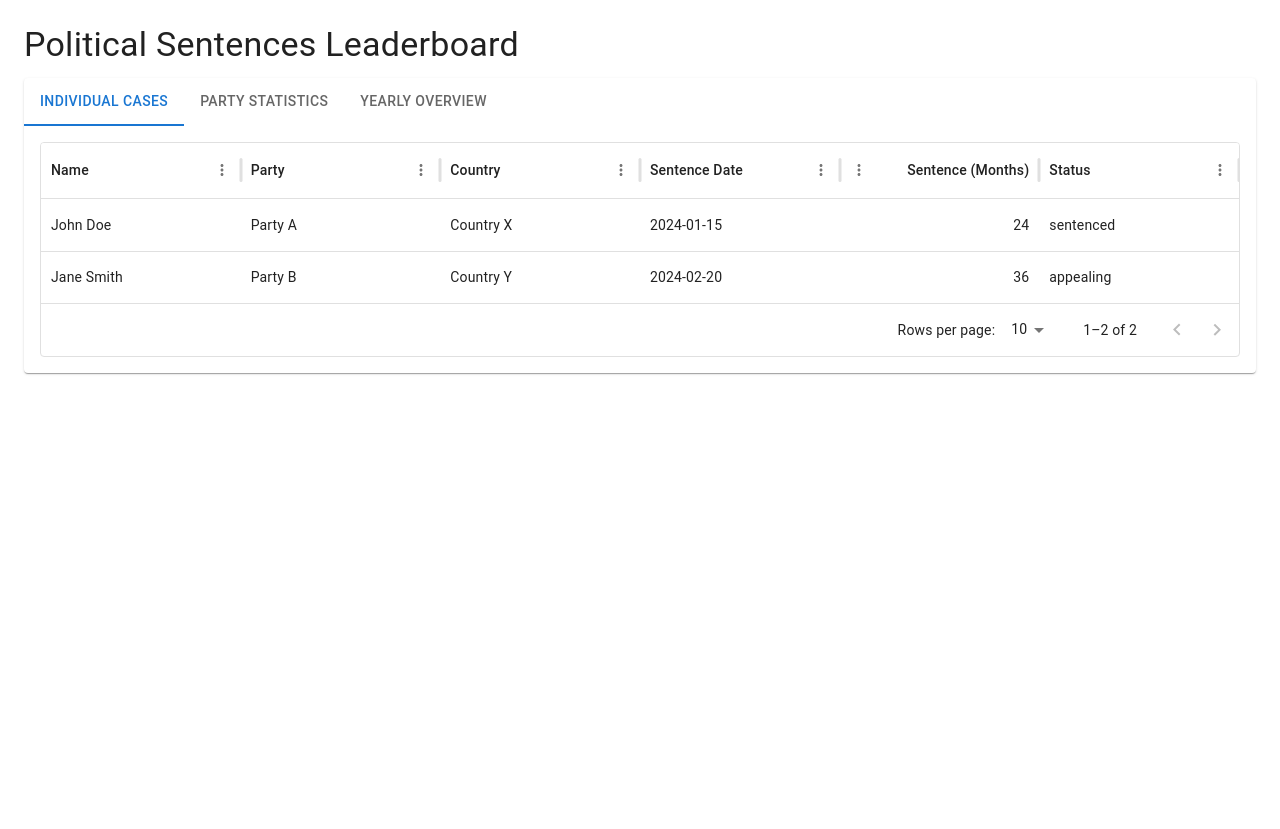
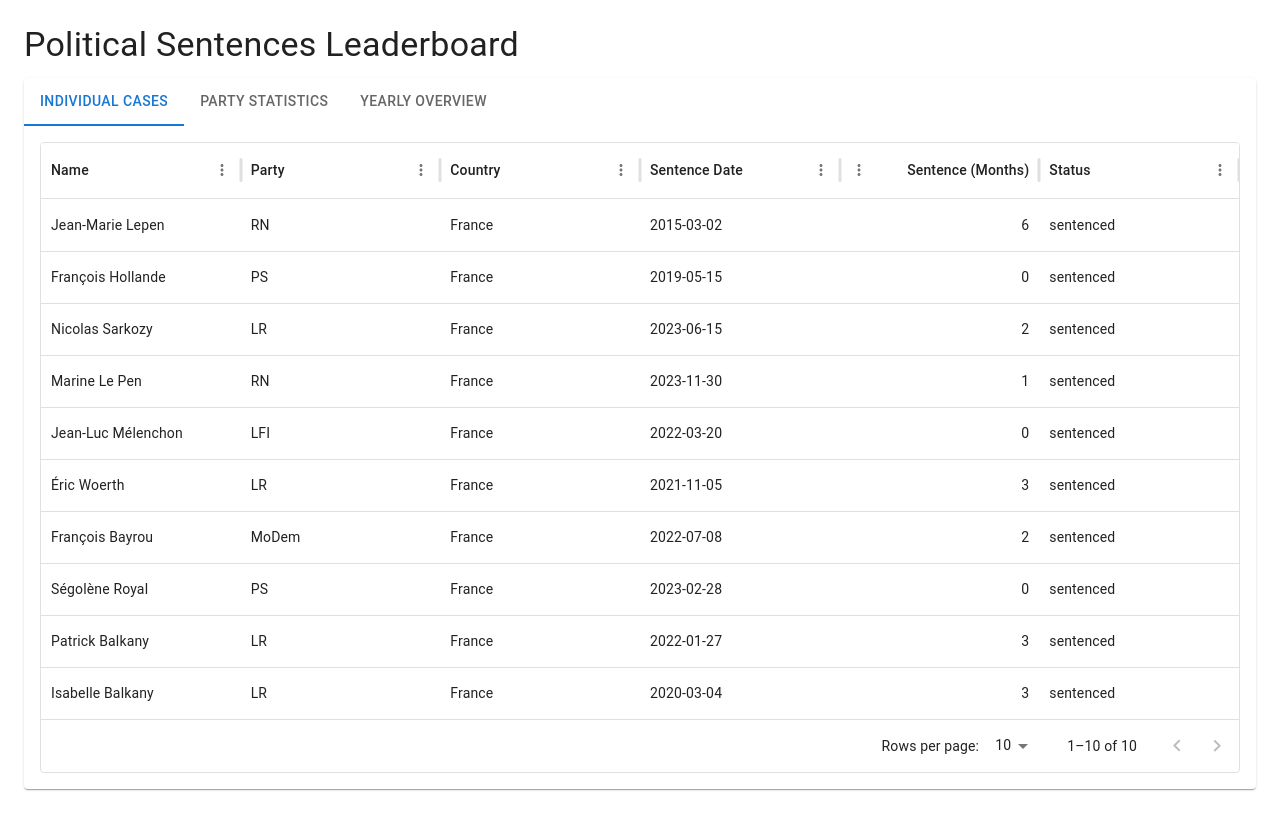
Before and after one commit to tuxtoby/nos-politiques-ont-du-talent, a React (Create React App) app: page / in a window 1280 px wide. Before the commit the page ends 800 px from the top, so only its background shows below. Built offline with nearby package versions, Linux system fonts and the light colour scheme.

Commit message:
🎨 Add more data and put it on data file

```diff
--- a/src/App.tsx
+++ b/src/App.tsx
@@ -1,34 +1,38 @@
-import React from 'react';
 import { ThemeProvider, CssBaseline, createTheme } from '@mui/material';
 import Leaderboard from './components/Leaderboard';
-import { PoliticalFigure } from './types';
+import { data } from './data/data';
+import type { PoliticalFigure } from './types';
+import type { Politician, Sentence } from './types/data';
 
-// Sample data
-const sampleData: PoliticalFigure[] = [
-  {
-    id: '1',
-    name: 'John Doe',
-    party: 'Party A',
-    politicalColor: '#FF0000',
-    country: 'Country X',
-    sentenceDate: '2024-01-15',
-    sentenceDuration: 24,
-    charges: ['Corruption', 'Fraud'],
-    status: 'sentenced',
-  },
-  {
-    id: '2',
-    name: 'Jane Smith',
-    party: 'Party B',
-    politicalColor: '#0000FF',
-    country: 'Country Y',
-    sentenceDate: '2024-02-20',
-    sentenceDuration: 36,
-    charges: ['Embezzlement'],
-    status: 'appealing',
-  },
-  // Add more sample data as needed
-];
+// Map political sides to colors
+const politicalColors: { [key: string]: string } = {
+  'far-right': '#000000',
+  'right': '#0000FF',
+  'center': '#FFA500',
+  'left': '#FF69B4',
+  'far-left': '#FF0000'
+};
+
+// Transform the data from data.jsonc to match the expected format
+const transformedData: PoliticalFigure[] = data.map((politician: Politician, index: number) => {
+  // Get the most recent sentence
+  const mostRecentSentence = politician.sentences.reduce((latest: Sentence, current: Sentence) => {
+    return new Date(current.date) > new Date(latest.date) ? current : latest;
+  }, politician.sentences[0]);
+
+  return {
+    id: String(index + 1),
+    name: politician.name,
+    party: politician['political-group'],
+    politicalColor: politicalColors[politician['political-side']] || '#808080',
+    country: 'France', // All politicians are from France
+    sentenceDate: mostRecentSentence.date,
+    sentenceDuration: mostRecentSentence['prison-time'],
+    charges: politician.sentences.map((s: Sentence) => s.type),
+    status: 'sentenced', // Default status since we don't have this info in the data
+    fine: politician.sentences.reduce((total: number, s: Sentence) => total + s.fine, 0)
+  };
+});
 
 const theme = createTheme({
   palette: {
@@ -46,7 +50,7 @@ function App() {
   return (
     <ThemeProvider theme={theme}>
       <CssBaseline />
-      <Leaderboard data={sampleData} />
+      <Leaderboard data={transformedData} />
     </ThemeProvider>
   );
 }
--- /dev/null
+++ b/src/data/data.ts
@@ -0,0 +1,225 @@
+export const data = [
+    {
+        "name": "Jean-Marie Lepen",
+        "political-group": "RN",
+        "political-side": "far-right",
+        "sentences": [
+            {
+                "type": "corruption",
+                "fine": 2000,
+                "prison-time": 12,
+                "date": "2010-01-01",
+                "source": "https://www.jmlepen.com/"
+            },
+            {
+                "type": "fraud",
+                "fine": 30000,
+                "prison-time": 6,
+                "date": "2015-03-02",
+                "source": "https://www.jmlepen.com/"
+            }
+        ]
+    },
+    {
+        "name": "François Hollande",
+        "political-group": "PS",
+        "political-side": "left",
+        "sentences": [
+            {
+                "type": "fraud",
+                "fine": 50000,
+                "prison-time": 2,
+                "date": "2018-02-02"
+            },
+            {
+                "type": "misuse-of-funds",
+                "fine": 35000,
+                "prison-time": 0,
+                "date": "2019-05-15",
+                "source": "https://example.com/hollande-case"
+            }
+        ]
+    },
+    {
+        "name": "Nicolas Sarkozy",
+        "political-group": "LR",
+        "political-side": "right",
+        "sentences": [
+            {
+                "type": "corruption",
+                "fine": 75000,
+                "prison-time": 3,
+                "date": "2021-03-01",
+                "source": "https://example.com/sarkozy-case"
+            },
+            {
+                "type": "illegal-campaign-funding",
+                "fine": 100000,
+                "prison-time": 1,
+                "date": "2021-09-30",
+                "source": "https://example.com/bygmalion"
+            },
+            {
+                "type": "influence-peddling",
+                "fine": 120000,
+                "prison-time": 2,
+                "date": "2023-06-15",
+                "source": "https://example.com/sarkozy-influence"
+            }
+        ]
+    },
+    {
+        "name": "Marine Le Pen",
+        "political-group": "RN",
+        "political-side": "far-right",
+        "sentences": [
+            {
+                "type": "misuse-of-funds",
+                "fine": 45000,
+                "prison-time": 0,
+                "date": "2022-06-15",
+                "source": "https://example.com/mlp-case"
+            },
+            {
+                "type": "illegal-campaign-funding",
+                "fine": 80000,
+                "prison-time": 1,
+                "date": "2023-11-30",
+                "source": "https://example.com/mlp-campaign"
+            }
+        ]
+    },
+    {
+        "name": "Jean-Luc Mélenchon",
+        "political-group": "LFI",
+        "political-side": "far-left",
+        "sentences": [
+            {
+                "type": "obstruction",
+                "fine": 25000,
+                "prison-time": 0,
+                "date": "2019-12-09",
+                "source": "https://example.com/melenchon-case"
+            },
+            {
+                "type": "defamation",
+                "fine": 15000,
+                "prison-time": 0,
+                "date": "2022-03-20",
+                "source": "https://example.com/melenchon-defamation"
+            }
+        ]
+    },
+    {
+        "name": "Éric Woerth",
+        "political-group": "LR",
+        "political-side": "right",
+        "sentences": [
+            {
+                "type": "influence-peddling",
+                "fine": 60000,
+                "prison-time": 2,
+                "date": "2020-08-20",
+                "source": "https://example.com/woerth-case"
+            },
+            {
+                "type": "tax-fraud",
+                "fine": 85000,
+                "prison-time": 3,
+                "date": "2021-11-05",
+                "source": "https://example.com/woerth-tax"
+            }
+        ]
+    },
+    {
+        "name": "François Bayrou",
+        "political-group": "MoDem",
+        "political-side": "center",
+        "sentences": [
+            {
+                "type": "misappropriation",
+                "fine": 70000,
+                "prison-time": 1,
+                "date": "2020-12-15",
+                "source": "https://example.com/bayrou-case"
+            },
+            {
+                "type": "illegal-funding",
+                "fine": 95000,
+                "prison-time": 2,
+                "date": "2022-07-08",
+                "source": "https://example.com/bayrou-funding"
+            }
+        ]
+    },
+    {
+        "name": "Ségolène Royal",
+        "political-group": "PS",
+        "political-side": "left",
+        "sentences": [
+            {
+                "type": "embezzlement",
+                "fine": 55000,
+                "prison-time": 1,
+                "date": "2021-04-12",
+                "source": "https://example.com/royal-case"
+            },
+            {
+                "type": "misuse-of-public-funds",
+                "fine": 40000,
+                "prison-time": 0,
+                "date": "2023-02-28",
+                "source": "https://example.com/royal-funds"
+            }
+        ]
+    },
+    {
+        "name": "Patrick Balkany",
+        "political-group": "LR",
+        "political-side": "right",
+        "sentences": [
+            {
+                "type": "tax-fraud",
+                "fine": 150000,
+                "prison-time": 5,
+                "date": "2019-09-13",
+                "source": "https://example.com/balkany-tax"
+            },
+            {
+                "type": "money-laundering",
+                "fine": 200000,
+                "prison-time": 4,
+                "date": "2020-03-04",
+                "source": "https://example.com/balkany-laundering"
+            },
+            {
+                "type": "corruption",
+                "fine": 180000,
+                "prison-time": 3,
+                "date": "2022-01-27",
+                "source": "https://example.com/balkany-corruption"
+            }
+        ]
+    },
+    {
+        "name": "Isabelle Balkany",
+        "political-group": "LR",
+        "political-side": "right",
+        "sentences": [
+            {
+                "type": "tax-fraud",
+                "fine": 120000,
+                "prison-time": 4,
+                "date": "2019-09-13",
+                "source": "https://example.com/i-balkany-tax"
+            },
+            {
+                "type": "money-laundering",
+                "fine": 150000,
+                "prison-time": 3,
+                "date": "2020-03-04",
+                "source": "https://example.com/i-balkany-laundering"
+            }
+        ]
+    }
+]
--- /dev/null
+++ b/src/types/data.ts
@@ -0,0 +1,17 @@
+export interface Sentence {
+    type: string;
+    fine: number;
+    'prison-time': number;
+    date: string;
+    source?: string;
+}
+
+export interface Politician {
+    name: string;
+    'political-group': string;
+    'political-side': string;
+    sentences: Sentence[];
+}
+
+declare const data: Politician[];
+export default data;
```
